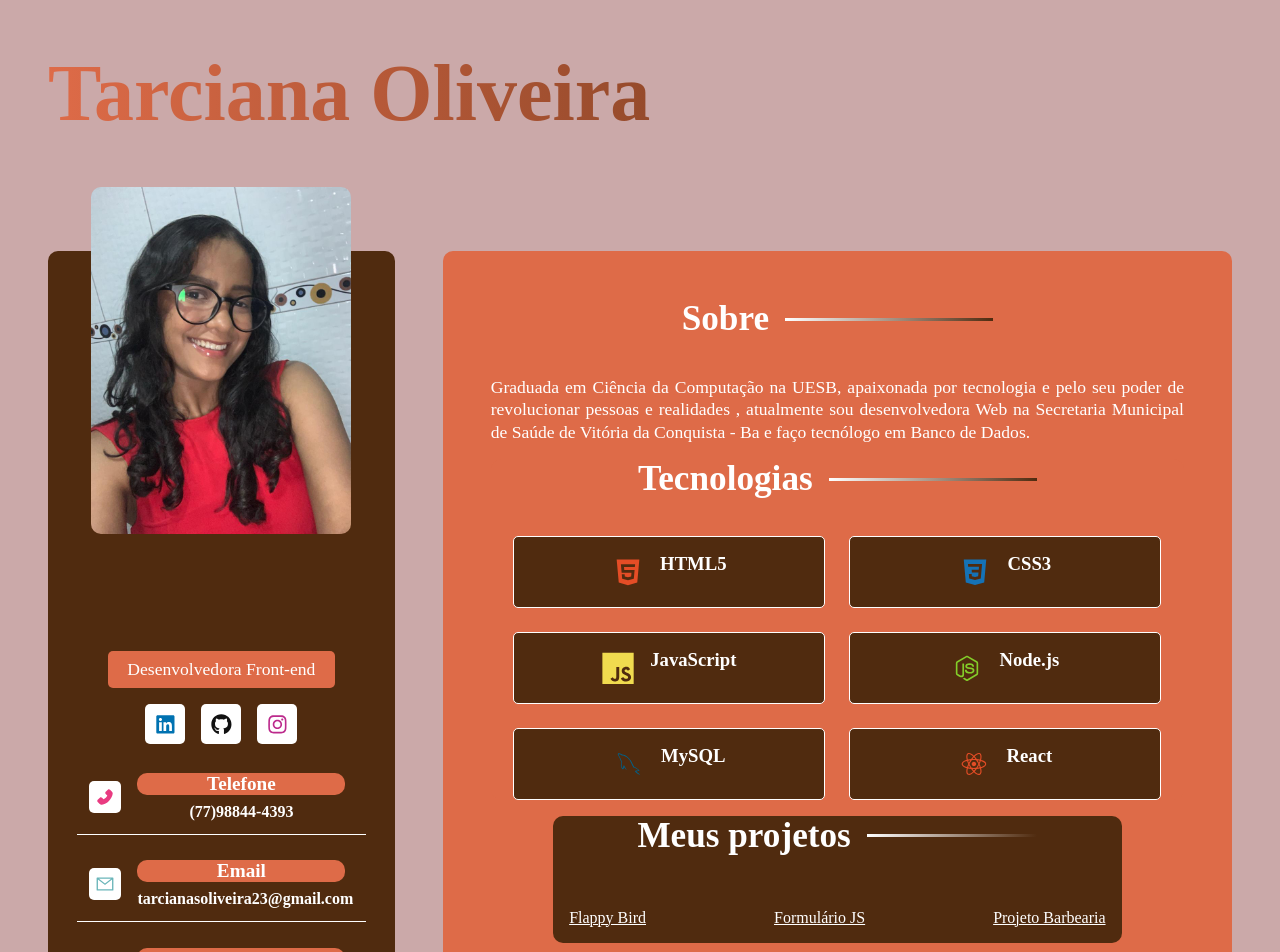
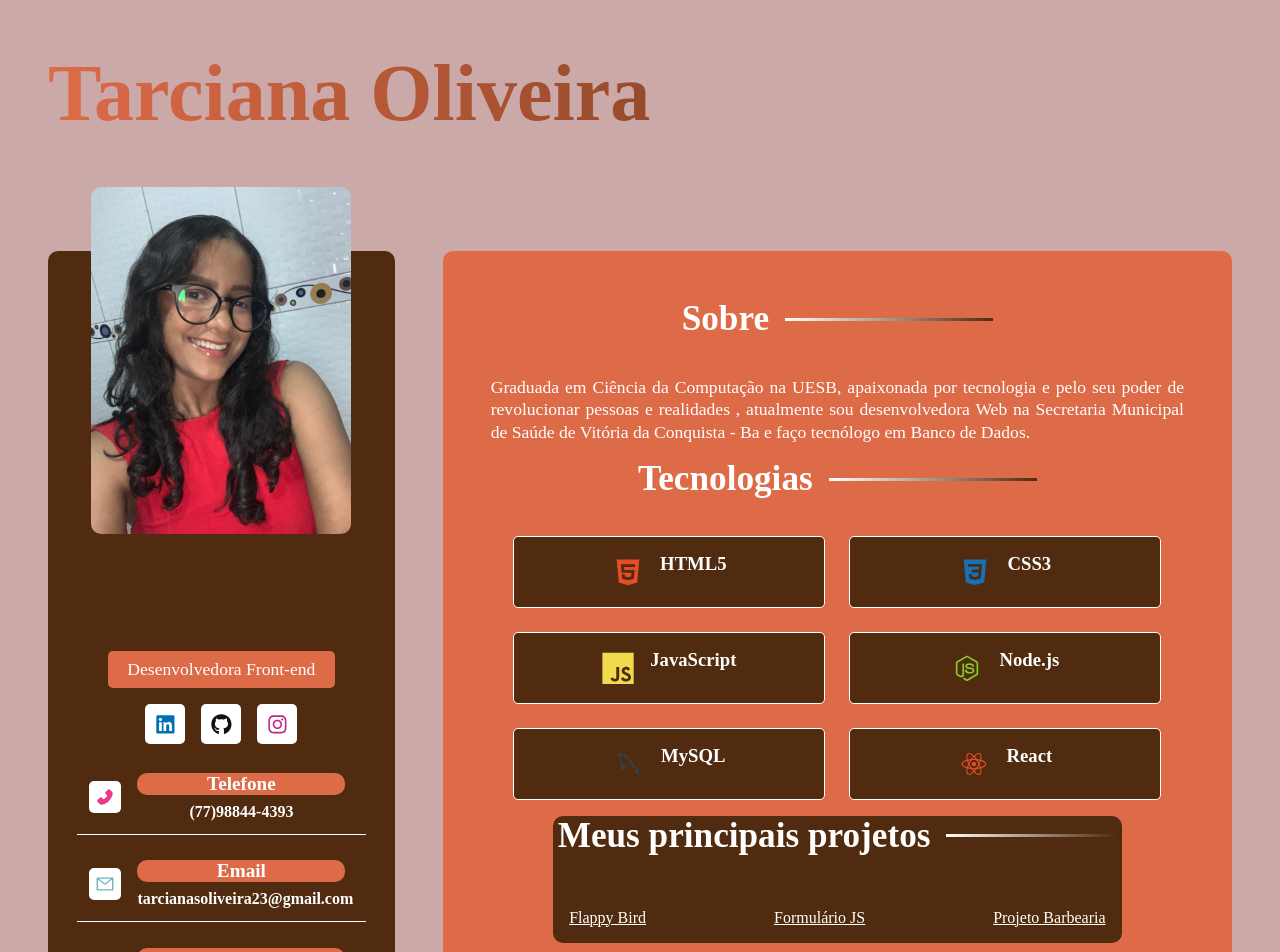
Before and after one commit to tarciana23/Portif-lio-Tarciana---Dev, a React (Vite) app: page / in a window 1280 px wide. Shown: the top 952 px of the page. Built offline with nearby package versions, Linux system fonts and the light colour scheme.

Commit message:
alterando titulo projetos

```diff
--- a/src/components/Projetos.jsx
+++ b/src/components/Projetos.jsx
@@ -2,7 +2,7 @@ import "../styles/components/projetos.sass"
 const Projetos = ()=>{
     return(
         <section className="projetos-container">
-            <h2>Meus projetos</h2>
+            <h2>Meus principais projetos</h2>
             <div className="listaProjetos">
                 <li><a href="https://github.com/tarciana23/Flappy-Bird">Flappy Bird</a></li>
                 <li><a href="https://formulario-js-chi.vercel.app/">Formulário JS</a></li>
```
